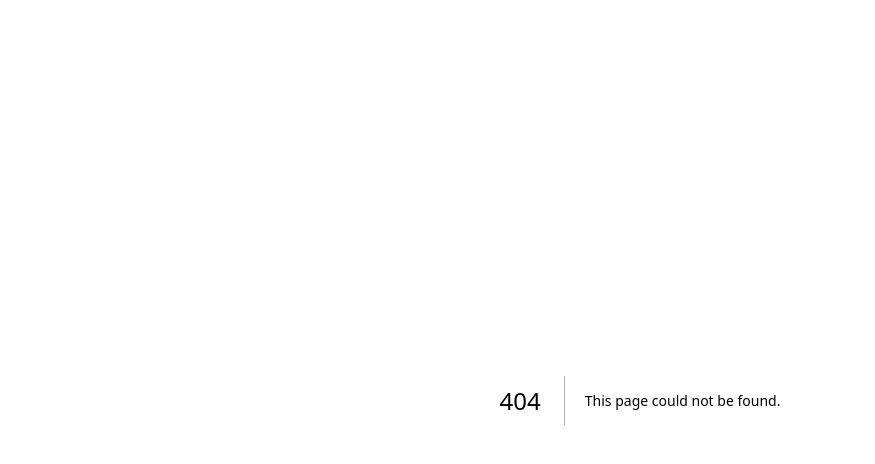
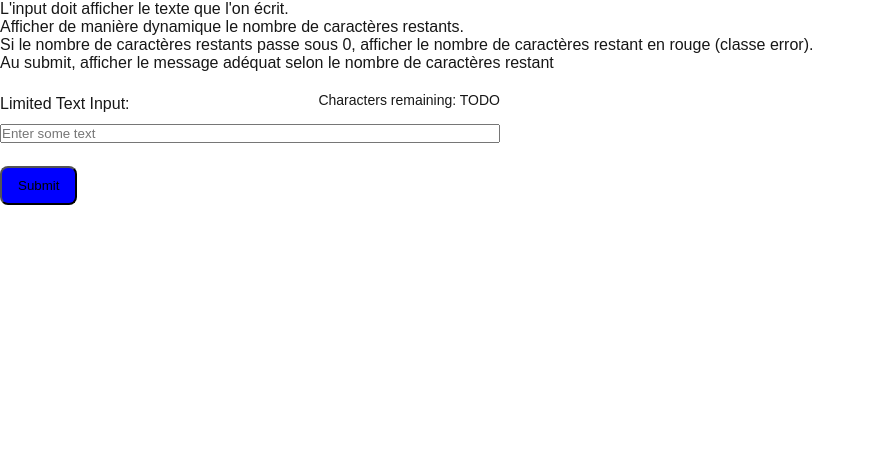
Before and after one commit to quentinhermiteau/react-5iw2-2025-2026, a Next.js app: page /exo6 in a window 1280 px wide. Before the commit this address had no page. Shown: the top 464 px of the page, without its empty margins (0-875 px from the left). Built offline with nearby package versions, Linux system fonts and the light colour scheme.

Commit message:
add exercise 6

```diff
--- /dev/null
+++ b/src/app/exo6/page.jsx
@@ -0,0 +1,59 @@
+"use client";
+
+import * as React from "react";
+
+import "./styles.css";
+
+export default function Exo6({ characterLimit = 20 }) {
+  const inputValue = "";
+
+  const handleChange = (e) => {};
+
+  const handleSubmit = (e) => {
+    e.preventDefault();
+
+    // if input length is too long
+    // alert "The input exceeds the character limit. Please shorten your text."
+    // else
+    // alert "Thanks for your submission"
+  };
+
+  return (
+    <>
+      <div id="notice">
+        <ul>
+          <li>L'input doit afficher le texte que l'on écrit.</li>
+          <li>
+            Afficher de manière dynamique le nombre de caractères restants.
+          </li>
+          <li>
+            Si le nombre de caractères restants passe sous 0, afficher le nombre
+            de caractères restant en rouge (classe error).
+          </li>
+          <li>
+            Au submit, afficher le message adéquat selon le nombre de caractères
+            restant
+          </li>
+        </ul>
+      </div>
+      <form onSubmit={handleSubmit}>
+        <div>
+          <label htmlFor="limited-text-input">Limited Text Input:</label>
+          <span className="no-error">Characters remaining: TODO</span>
+        </div>
+        <input
+          type="text"
+          placeholder="Enter some text"
+          id="limited-text-input"
+          value={inputValue}
+          onChange={handleChange}
+        />
+        <div>
+          <button type="submit" className="primary">
+            Submit
+          </button>
+        </div>
+      </form>
+    </>
+  );
+}
--- /dev/null
+++ b/src/app/exo6/styles.css
@@ -0,0 +1,28 @@
+h1 {
+  text-align: center;
+}
+
+form {
+  display: grid;
+  gap: 8px;
+  width: 500px;
+}
+
+form div {
+  display: flex;
+  align-items: center;
+  justify-content: space-between;
+}
+
+span {
+  font-size: 14px;
+  margin-bottom: 8px;
+}
+
+.error {
+  color: var(--red);
+}
+
+.no-error {
+  color: var(--beige);
+}
```
